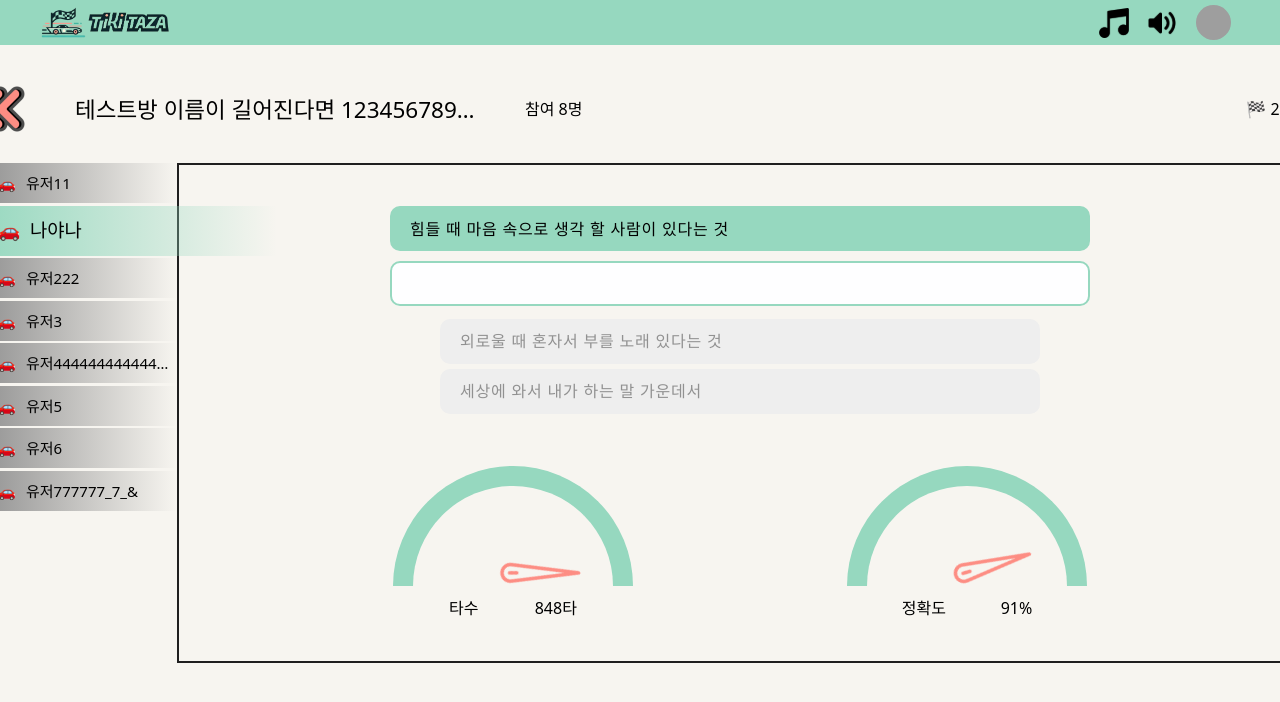
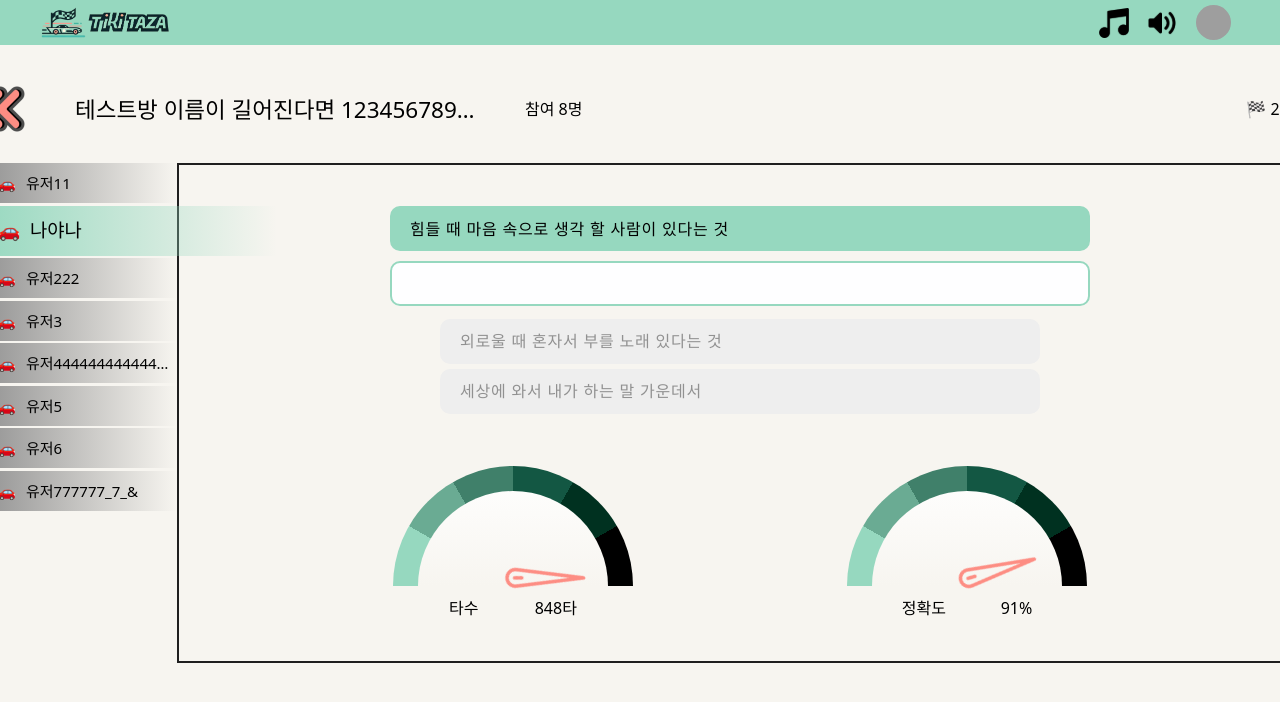
Before and after one commit to Team-E2I4/Team-E2I4-TiKiTaza-FE, a React (Vite) app: page /gameroom/1/sentence in a window 1280 px wide. Shown: the top 702 px of the page. Built offline with nearby package versions, Linux system fonts and the light colour scheme; grey boxes are pictures that could not be loaded.

Commit message:
[🎨style]: 인게임 dashboard 스타일링(Gradient)수정, css파일로 적용

```diff
--- a/src/common/Ingame/Dashboard.tsx
+++ b/src/common/Ingame/Dashboard.tsx
@@ -1,3 +1,4 @@
+import './dashborad.css';
 import needle from '@/asssets/ingame/needle.png';
 
 interface DashboardProps {
@@ -16,7 +17,8 @@ const Dashboard = ({ type, value }: DashboardProps) => {
   return (
     <>
       <div>
-        <div className='w-[24rem] h-[12rem] rounded-[12rem_12rem_0_0] border-x-[2rem] border-t-[2rem] border-green-100 box-border'>
+        <div className='w-[24rem] h-[12rem] p-8 box-border rounded-[12rem_12rem_0_0] dashboardStyle'>
+          {/* <div className='w-[24rem] h-[12rem] p-8 bg-gradient-radial bg-origin-content'> */}
           <img
             src={needle}
             className={`w-[6rem] relative top-[8rem] left-[5rem] origin-[80%_15%]`}
--- /dev/null
+++ b/src/common/Ingame/dashborad.css
@@ -0,0 +1,11 @@
+.dashboardStyle{
+  width: 24rem;
+  height: 12rem;
+  border: 0.5rem solid transparent;
+  border-radius: 12rem 12rem 0 0;
+  background-image: linear-gradient(#ffff, #f7f5f0), conic-gradient(from -90deg at 50% 100%, #96D8BF 30deg, #6aab93 0 60deg, #40806A 0 90deg, #135743 0 120deg, #003120 0 150deg, #000000 0 180deg, #000000 0 );
+  background-origin: border-box;
+  background-clip: content-box, border-box;
+  padding-bottom: 0;
+  border-bottom: 0;
+}
--- a/tailwind.config.js
+++ b/tailwind.config.js
@@ -32,7 +32,12 @@ export default {
           },
         },
       },
+      backgroundImage: {
+        'gradient-radial':
+          'radial-gradient(rgba(200,0,0,0.40) 0%,rgba(255,0,255,0.00) 100%)',
+      },
     },
   },
   plugins: [scrollbarHide],
 };
+// foo: 'radial-gradient(rgba(200,0,0,0.40) 0%, rgba(255,0,255,0.00) 100%), conic-gradient(from -90deg, #96D8BF 30deg, #6aab93 0 60deg, #40806A 0 90deg, #135743 0 120deg, #003120 0 150deg, #000000 0 180deg, #0000 0)',
```
